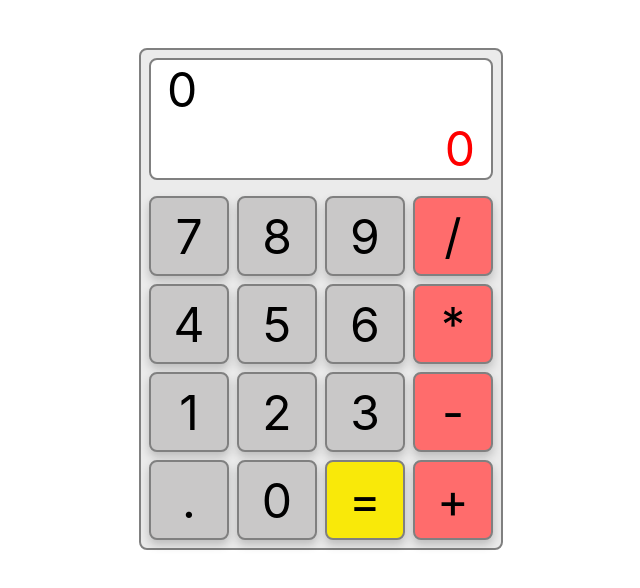
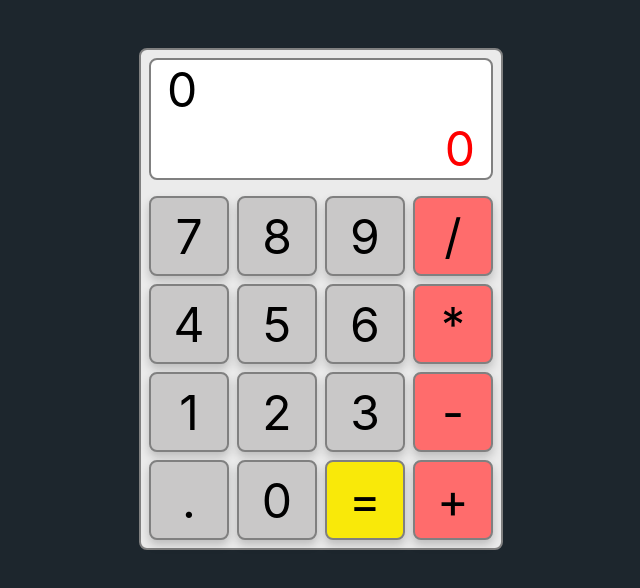
Before and after one commit to PavelLinevich/calculator_react, a React (Create React App) app: page / in a window 1280 px wide. Shown: the top 588 px of the page, without its empty margins (319-959 px from the left). Built offline with nearby package versions, Linux system fonts and the light colour scheme.

Commit message:
feat: add common background color

```diff
--- a/src/index.css
+++ b/src/index.css
@@ -6,6 +6,7 @@ body {
   margin: 0;
   display: flex;
   justify-content: center;
+  background-color: #1d262d;
   font-family: -apple-system, BlinkMacSystemFont, 'Segoe UI', 'Roboto', 'Oxygen',
     'Ubuntu', 'Cantarell', 'Fira Sans', 'Droid Sans', 'Helvetica Neue',
     sans-serif;
```
